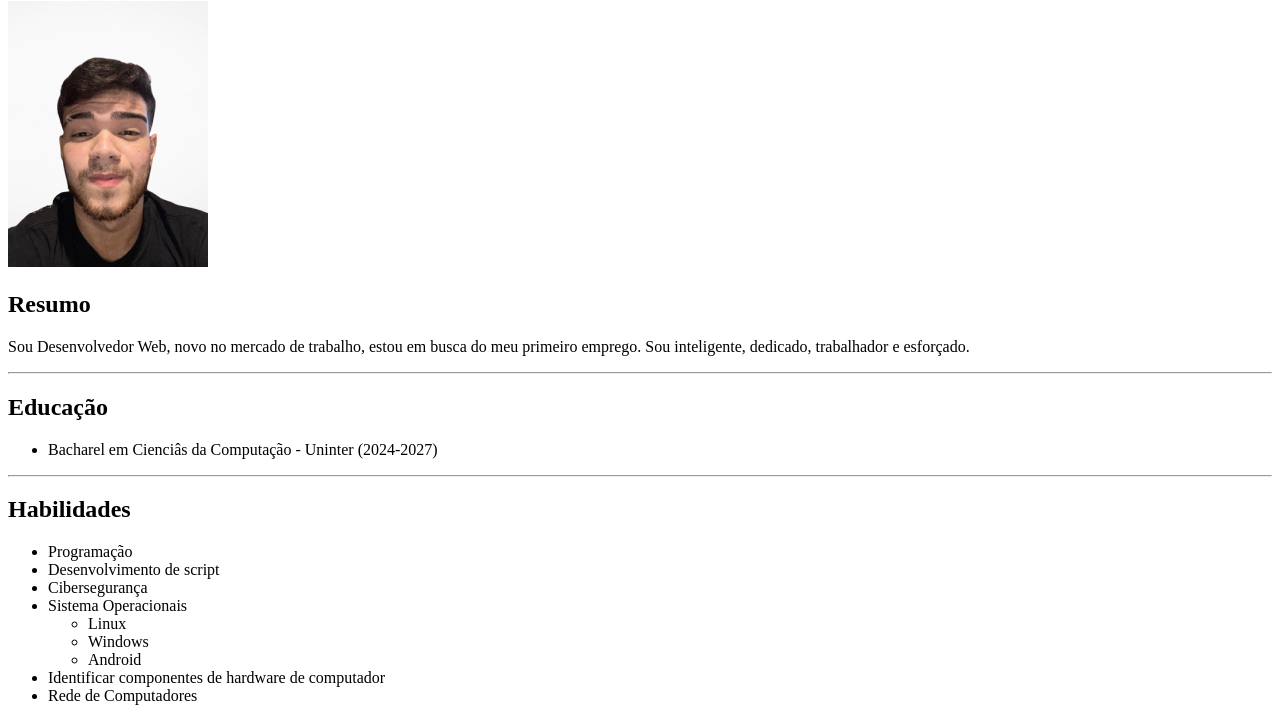
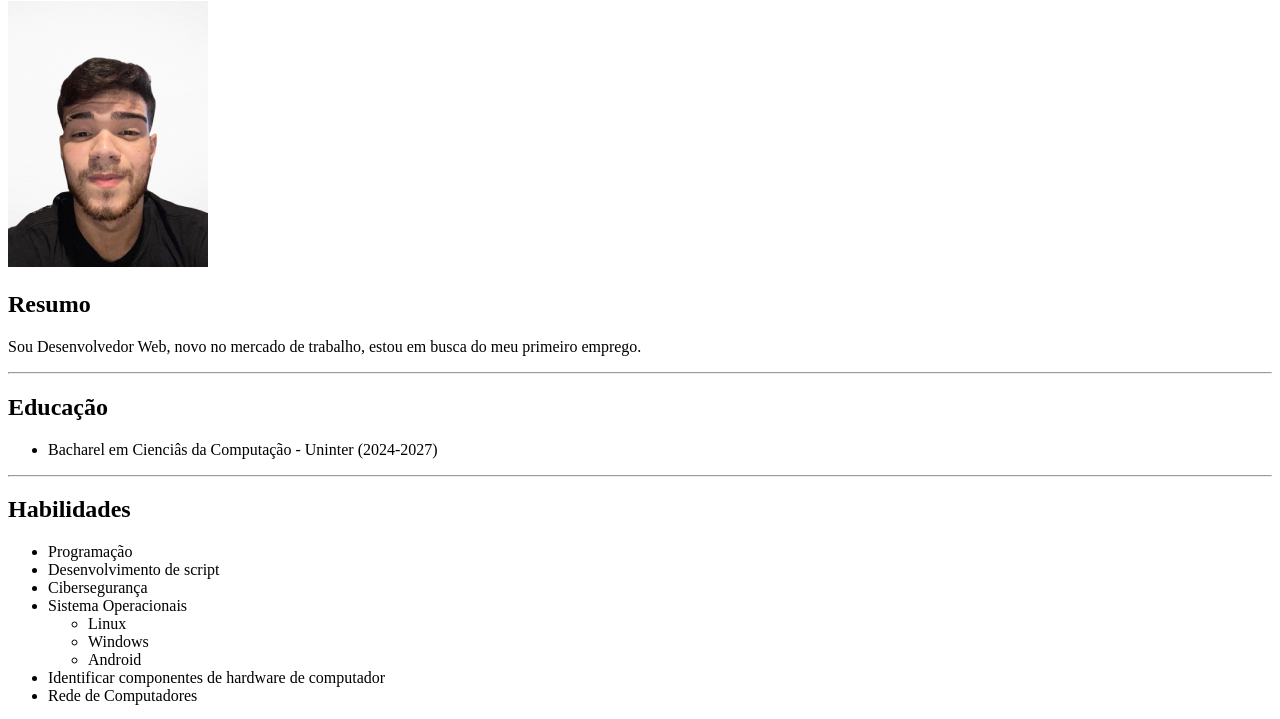
Before and after one commit to pedrwsxd/portfolio-html, a plain HTML site: page index.html in a window 1280 px wide. Shown: the part 79-798 px from the top of the page. Drawn offline with Linux system fonts and the light colour scheme.

Commit message:
Update index.html

```diff
--- a/index.html
+++ b/index.html
@@ -12,7 +12,7 @@
     </h1>
     <img src="assets/img/foto-perfil (1).png" alt="foto do meu rosto">
     <h2>Resumo</h2>
-        <p>Sou Desenvolvedor Web, novo no mercado de trabalho, estou em busca do meu primeiro emprego. Sou inteligente, dedicado, trabalhador e esforçado. </p>
+        <p>Sou Desenvolvedor Web, novo no mercado de trabalho, estou em busca do meu primeiro emprego. </p>
     <hr />
 
     <h2>Educação</h2>
```
